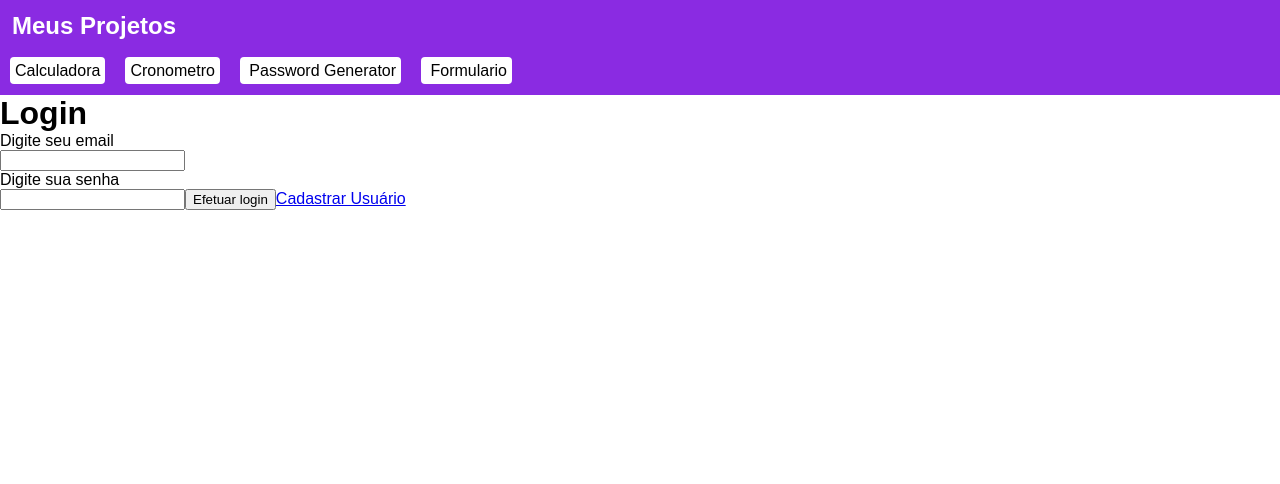
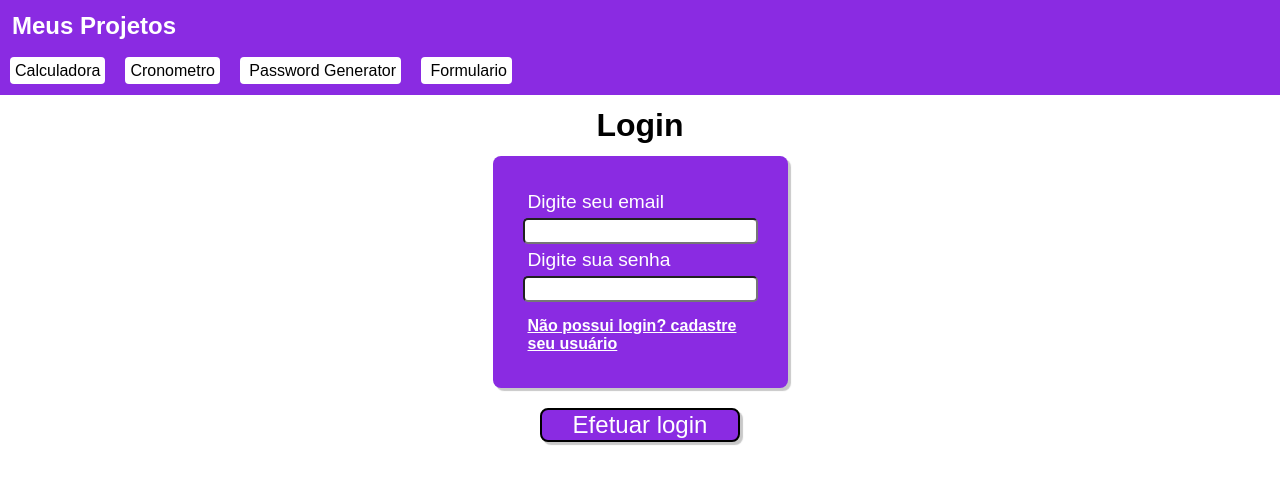
Before and after one commit to pauloszuparits/React-Portifolio, a React (Create React App) app in the folder my-app/: page /formulario in a window 1280 px wide. Shown: the top 484 px of the page. Built offline with nearby package versions, Linux system fonts and the light colour scheme.

Commit message:
was added style to page 'Login' and the local of .css archive was moved to folder 'Formulario'

```diff
--- a/my-app/src/pages/Formulario/Cadastro/index.js
+++ b/my-app/src/pages/Formulario/Cadastro/index.js
@@ -6,7 +6,7 @@
 import { useState } from "react/cjs/react.development"
 import firebase from "../../../firebaseConnection";
 import { Link } from "react-router-dom";
-import './cadastro.css'
+import './../formulario.css'
 export default function Formulario(){
     //Informações do usuário para usar no cadastro
     const[nome, setNome] = useState('');
--- a/my-app/src/pages/Formulario/Login/index.js
+++ b/my-app/src/pages/Formulario/Login/index.js
@@ -1,7 +1,7 @@
 import { Link } from "react-router-dom"
 import { useState } from "react/cjs/react.development"
 import firebase from "../../../firebaseConnection";
-import './login.css'
+import './../formulario.css'
 export default function Login(){
     const [email, setEmail] = useState('');
     const [senha, setSenha] = useState('');
@@ -43,8 +43,7 @@ export default function Login(){
 
     if(logado){ //condicional logado
         return(
-            <>
-                <div>
+            <div className="conteiner">
                 <h1>Você está logado</h1>
                 <p>Seus dados:</p>
                 <p>Nome: {usuario.nome}</p>
@@ -52,23 +51,26 @@ export default function Login(){
                 <p>Empresa: {usuario.empresa}</p>
                 <p>Idade: {usuario.idade}</p>
                 <button onClick={ logout }>Deslogar</button>
-                </div>
-                <div>
+
                 <p></p>
             </div>
-            </>
         )
     }
 
     return( //render principal
-        <>
-            <h1>Login</h1>
-            <p>Digite seu email</p>
-            <input type="text" onChange={(e)=>{setEmail(e.target.value)}}/>
-            <p>Digite sua senha</p>
-            <input type="password" onChange={(e)=>{setSenha(e.target.value)}}/>
-            <button onClick={ login }>Efetuar login</button>
-            <Link to="/formulario/cadastro">Cadastrar Usuário</Link>
-        </>
+        <div className="conteiner">
+            <h1 id="titulo-formulario">Login</h1>
+                <div className="itens-Forumlario">
+                    <p className="Item-formulario" >Digite seu email</p>
+                    <input type="text" onChange={(e)=>{setEmail(e.target.value)}} className="input-formulario"/>
+                    <p className="Item-formulario" >Digite sua senha</p>
+                    <input type="password" onChange={(e)=>{setSenha(e.target.value)}} className="input-formulario"/>
+
+                    <div className="link-formulario">
+                        <Link to="/formulario/cadastro" id="link-cadastro">Não possui login? cadastre seu usuário</Link>
+                    </div>
+                </div>
+                <button onClick={ login } className="botao-formulario">Efetuar login</button>
+        </div>
     )
 }
--- a/my-app/src/pages/Formulario/Cadastro/cadastro.css
+++ b/my-app/src/pages/Formulario/formulario.css
@@ -38,3 +38,23 @@
     cursor: pointer;
     box-shadow: 3px 3px 1px rgba(41, 41, 41, 0.26);
 }
+
+
+.link-formulario{
+    margin-top: 10px;
+    width: 230px;
+    display: flex;
+    flex-wrap: wrap;
+}
+
+#link-cadastro{
+    color: white;
+    font-weight: bolder;
+    cursor: pointer;
+    padding: 5px;
+    border-radius: 10px;
+}
+
+#link-cadastro:hover{
+    background-color: rgb(83, 26, 136);
+}
```
Also changed, not shown: my-app/src/pages/Formulario/Login/login.css (deleted). Lines whose indentation alone changed are shown as unchanged.
